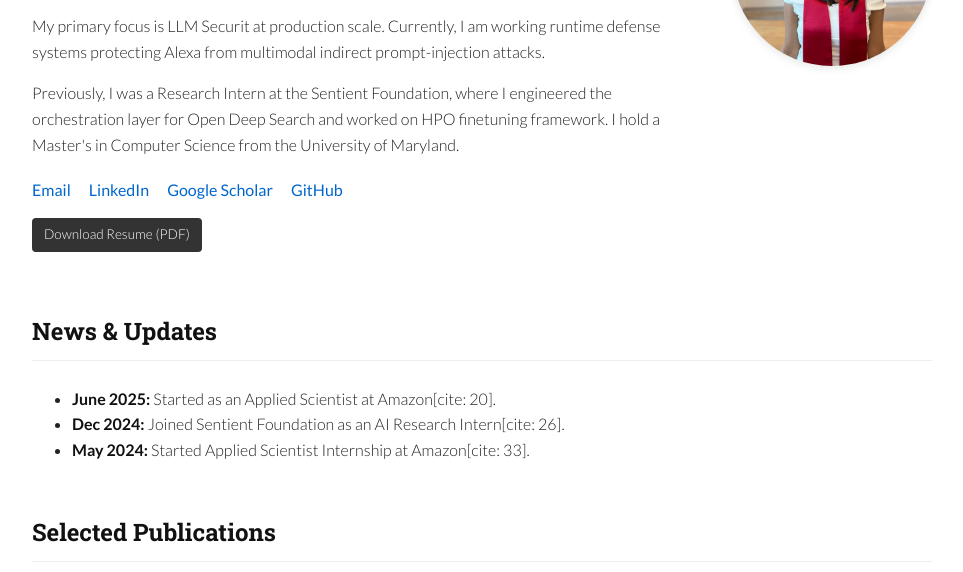
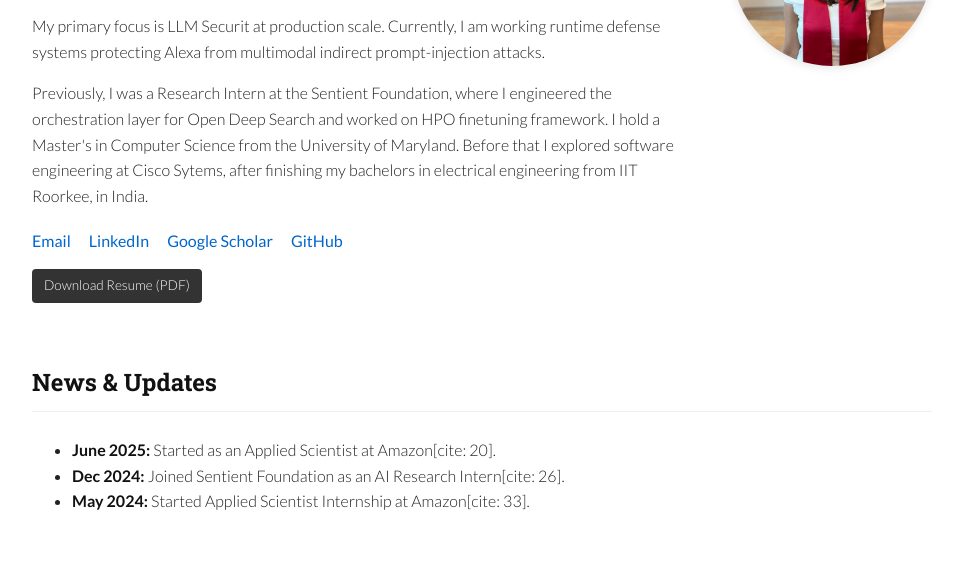
Before and after one commit to PurvaChiniya/purvachiniya.github.io, a plain HTML site: page index.html in a window 1280 px wide. Shown: the part 174-746 px from the top of the page, without its empty margins (158-1121 px from the left). Drawn offline with Linux system fonts and the light colour scheme.

Commit message:
Update work experience and education in index.html
Added previous experience at Cisco Systems and education details.

```diff
--- a/index.html
+++ b/index.html
@@ -143,6 +143,7 @@
       </p>
       <p>
         Previously, I was a Research Intern at the Sentient Foundation, where I engineered the orchestration layer for Open Deep Search and worked on HPO finetuning framework. I hold a Master's in Computer Science from the University of Maryland.
+        Before that I explored software engineering at Cisco Sytems, after finishing my bachelors in electrical engineering from IIT Roorkee, in India.
       </p>
 
       <div class="social-links">
```
